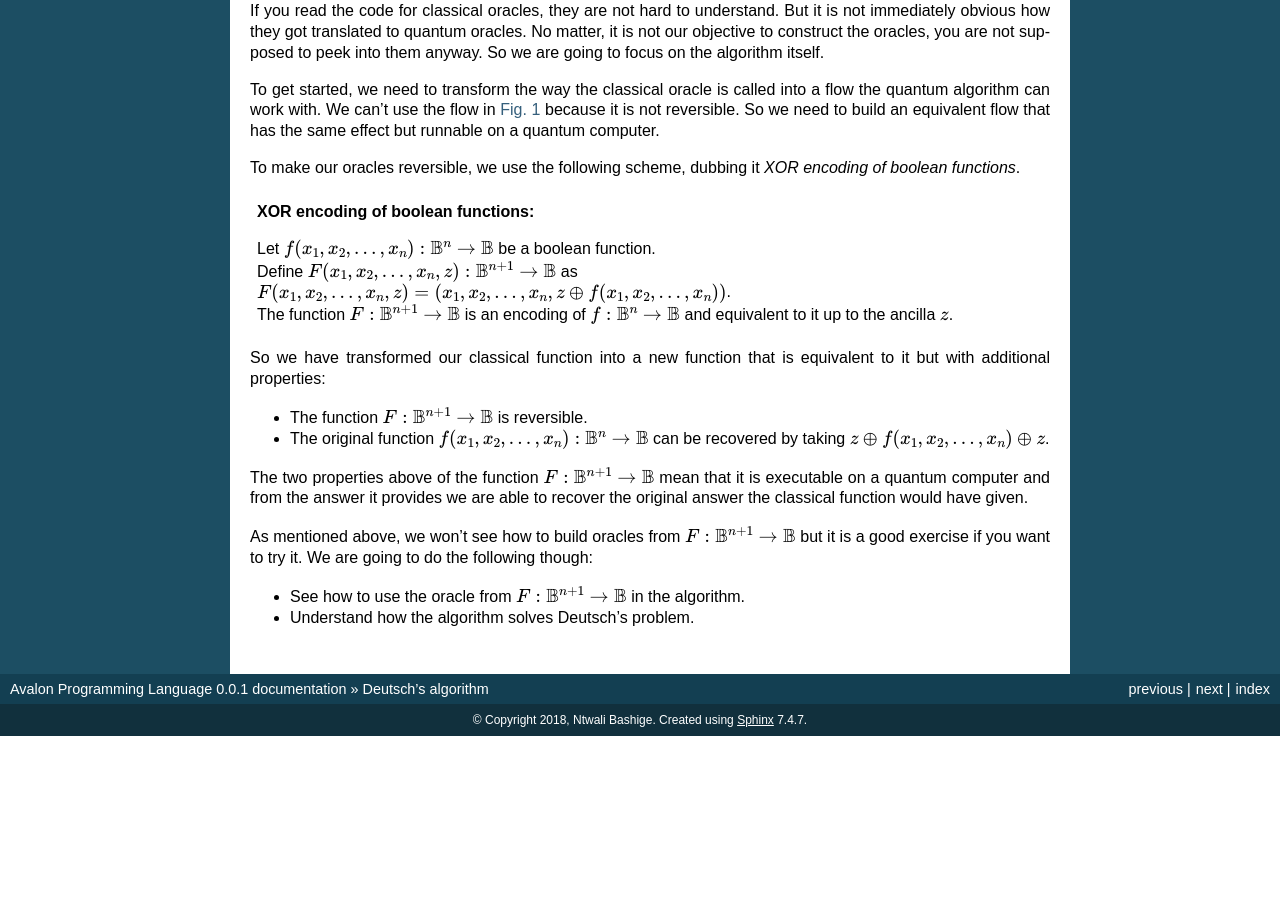
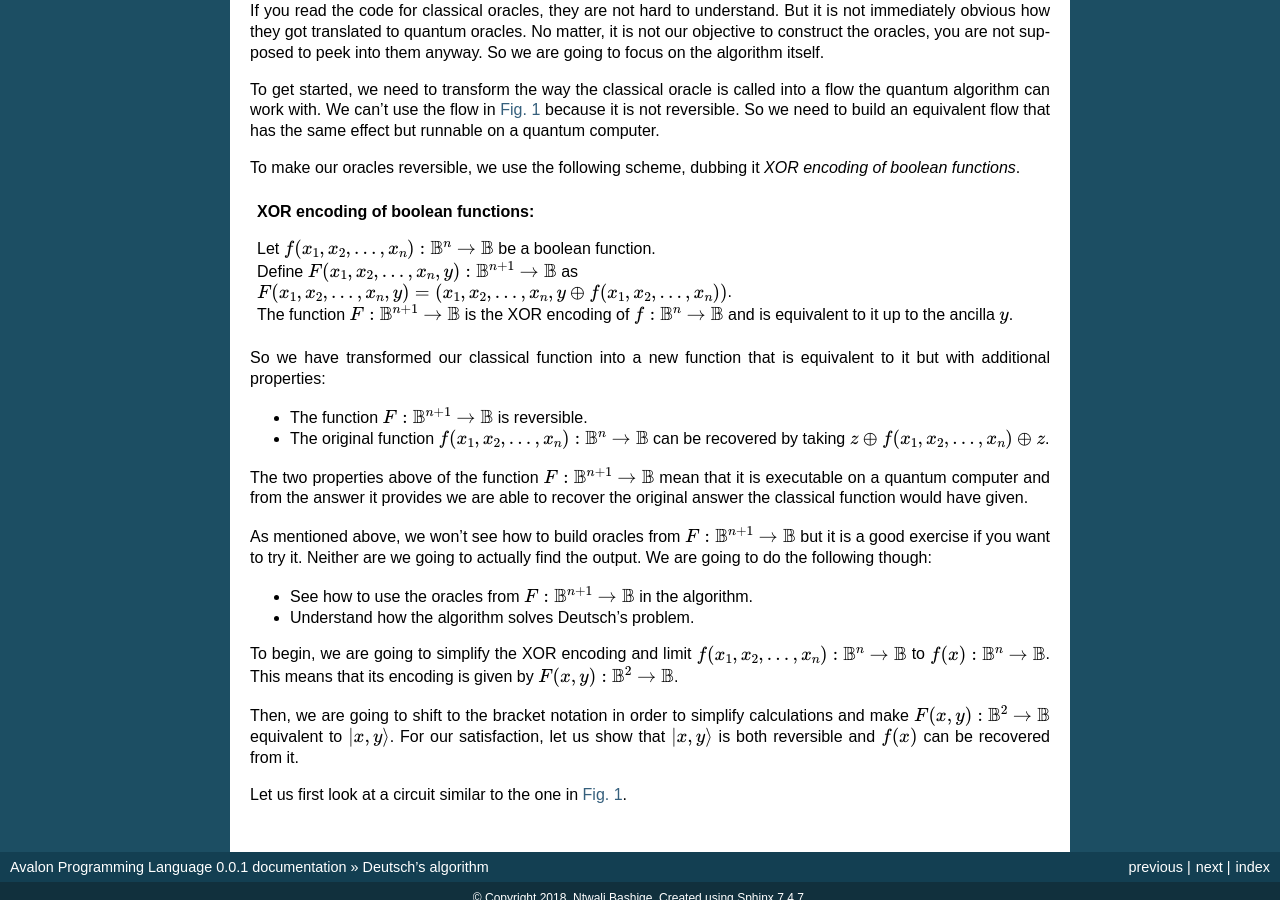
Before and after one commit to avalon-lang/docs, a Sphinx documentation site: the page built from source/algorithms/deutsch.rst, in a window 1280 px wide and 900 px high, scrolled down 2277 px. Built offline with Sphinx 7.4.7, drawn with Linux system fonts in a browser that asks for light colours; before the commit the page ends 3013 px from its top, so only the background shows below that.

Commit message:
Simplification of the XOR encoding of boolean functions to a boolean function of two parameters.

```diff
--- a/source/algorithms/deutsch.rst
+++ b/source/algorithms/deutsch.rst
@@ -150,8 +150,8 @@ To make our oracles reversible, we use the following scheme, dubbing it *XOR enc
 .. admonition:: XOR encoding of boolean functions
 
     | Let :math:`f(x_1, x_2, \ldots, x_n):\mathbb{B}^n \to \mathbb{B}` be a boolean function.
-    | Define :math:`F(x_1, x_2, \ldots, x_n, z):\mathbb{B}^{n+1} \to \mathbb{B}` as :math:`F(x_1, x_2, \ldots, x_n, z) = (x_1, x_2, \ldots, x_n, z \oplus f(x_1, x_2, \ldots, x_n))`.
-    | The function :math:`F:\mathbb{B}^{n+1} \to \mathbb{B}` is an encoding of :math:`f:\mathbb{B}^n \to \mathbb{B}` and equivalent to it up to the ancilla :math:`z`.
+    | Define :math:`F(x_1, x_2, \ldots, x_n, y):\mathbb{B}^{n+1} \to \mathbb{B}` as :math:`F(x_1, x_2, \ldots, x_n, y) = (x_1, x_2, \ldots, x_n, y \oplus f(x_1, x_2, \ldots, x_n))`.
+    | The function :math:`F:\mathbb{B}^{n+1} \to \mathbb{B}` is the XOR encoding of :math:`f:\mathbb{B}^n \to \mathbb{B}` and is equivalent to it up to the ancilla :math:`y`.
 
 
 So we have transformed our classical function into a new function that is equivalent to it but with additional properties:
@@ -164,7 +164,16 @@ that it is executable on a quantum computer and from the answer it provides we a
 to recover the original answer the classical function would have given.
 
 As mentioned above, we won't see how to build oracles from :math:`F:\mathbb{B}^{n+1} \to \mathbb{B}`
-but it is a good exercise if you want to try it. We are going to do the following though:
+but it is a good exercise if you want to try it. Neither are we going to actually find the output.
+We are going to do the following though:
 
-* See how to use the oracle from :math:`F:\mathbb{B}^{n+1} \to \mathbb{B}` in the algorithm.
+* See how to use the oracles from :math:`F:\mathbb{B}^{n+1} \to \mathbb{B}` in the algorithm.
 * Understand how the algorithm solves Deutsch's problem.
+
+To begin, we are going to simplify the XOR encoding and limit :math:`f(x_1, x_2, \ldots, x_n):\mathbb{B}^n \to \mathbb{B}` to :math:`f(x):\mathbb{B}^n \to \mathbb{B}`.
+This means that its encoding is given by :math:`F(x, y):\mathbb{B}^{2} \to \mathbb{B}`.
+
+Then, we are going to shift to the bracket notation in order to simplify calculations and make :math:`F(x, y):\mathbb{B}^{2} \to \mathbb{B}` equivalent to :math:`|x, y\rangle`.
+For our satisfaction, let us show that :math:`|x, y\rangle` is both reversible and :math:`f(x)` can be recovered from it.
+
+Let us first look at a circuit similar to the one in :numref:`classical_solution`.
```
